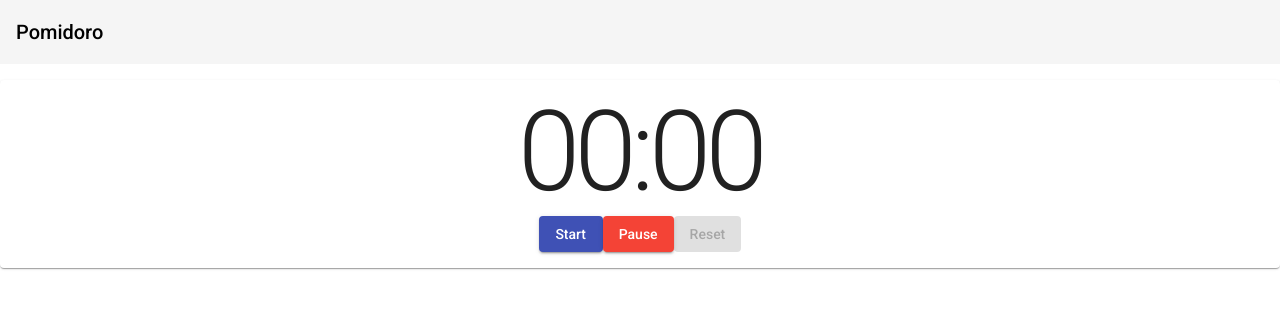
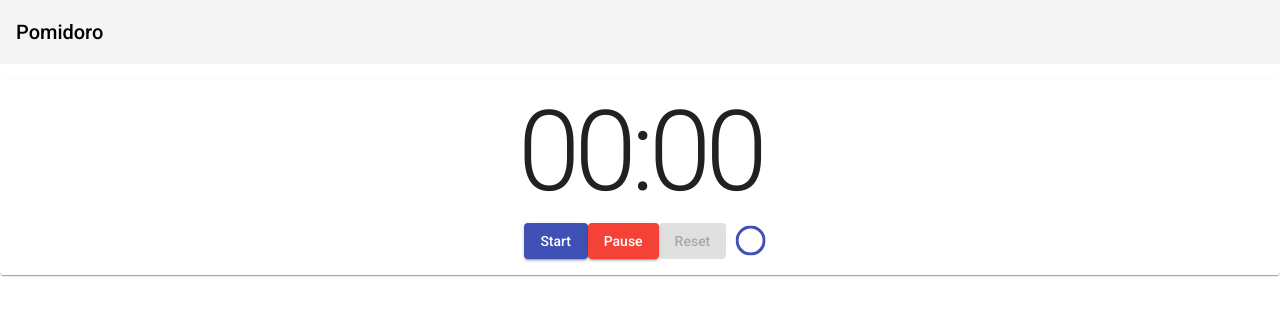
Before and after one commit to b583/pomidoro, an Angular app: page / in a window 1280 px wide. Shown: the top 316 px of the page. Built offline with nearby package versions, Linux system fonts and the light colour scheme.

Commit message:
Add spinner placeholder to timer component

```diff
--- a/src/app/default-page/default-page.module.ts
+++ b/src/app/default-page/default-page.module.ts
@@ -6,6 +6,7 @@ import { TimerComponent } from './timer/timer.component';
 // Material
 import { MatCardModule } from '@angular/material/card';
 import { MatButtonModule } from '@angular/material/button';
+import { MatProgressSpinnerModule } from '@angular/material/progress-spinner';
 
 @NgModule({
   declarations: [DefaultPageComponent, TimerComponent],
@@ -13,7 +14,8 @@ import { MatButtonModule } from '@angular/material/button';
     CommonModule,
     // Material
     MatCardModule,
-    MatButtonModule
+    MatButtonModule,
+    MatProgressSpinnerModule
   ]
 })
 export class DefaultPageModule { }
--- a/src/app/default-page/timer/timer.component.css
+++ b/src/app/default-page/timer/timer.component.css
@@ -5,3 +5,11 @@
 #timer-time {
     margin-bottom: 0;
 }
+
+#reset-spinner {
+    zoom: 0.3;
+    display: inline-block;
+    transform: translate(32px, 32px);
+    /* Spinner makes other elements not aligned properly */
+    /* TODO try to align controls and have spinner a little bit to the right */
+}
--- a/src/app/default-page/timer/timer.component.html
+++ b/src/app/default-page/timer/timer.component.html
@@ -8,6 +8,7 @@
         <button mat-raised-button color="warn">Pause</button>
         <button mat-raised-button disabled="true">Reset</button>
         <!-- TODO toggle button being disabled depending on timer state  -->
+        <mat-progress-spinner id="reset-spinner" value="determinate" value=100></mat-progress-spinner>
       </div>
     </mat-card-content>
   </mat-card>
```
